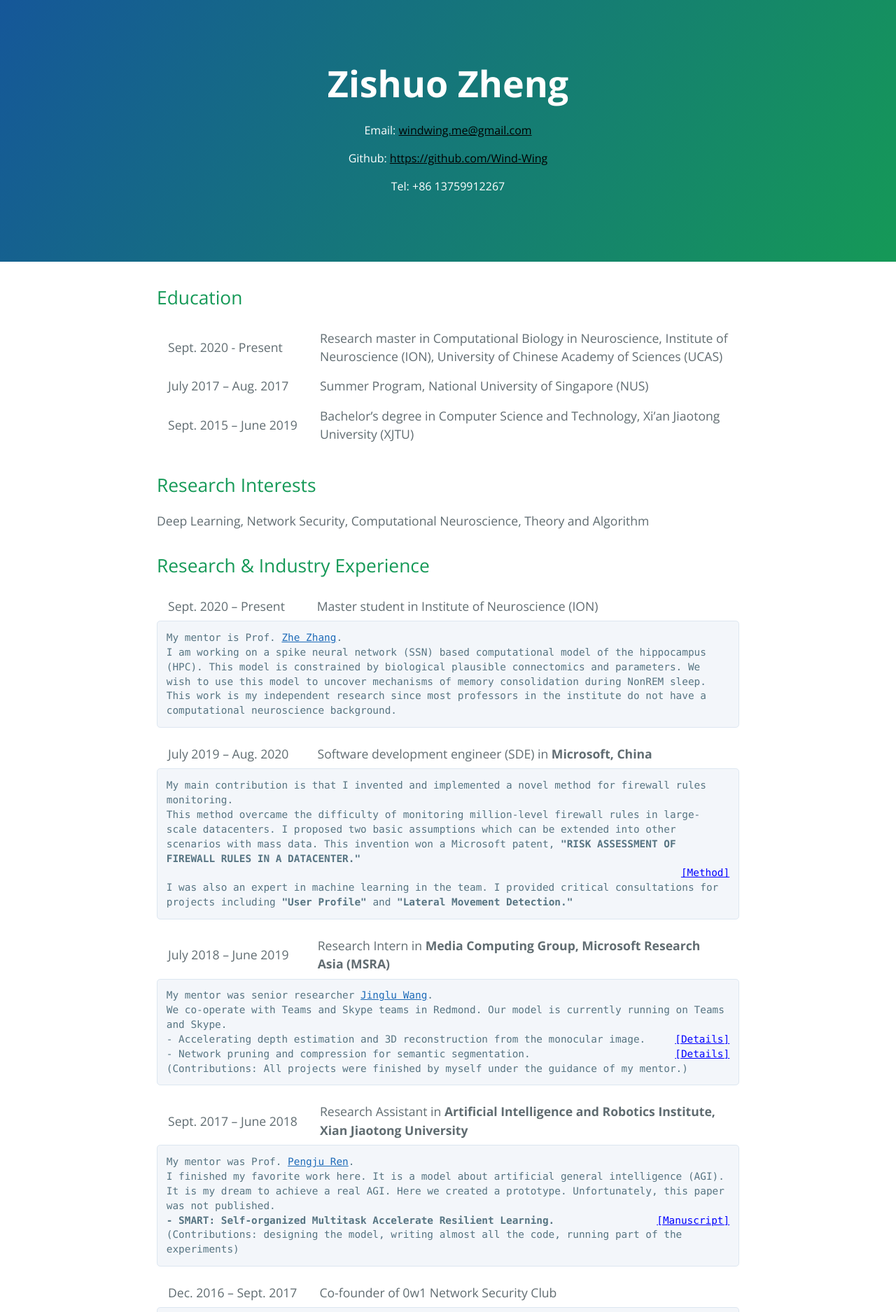
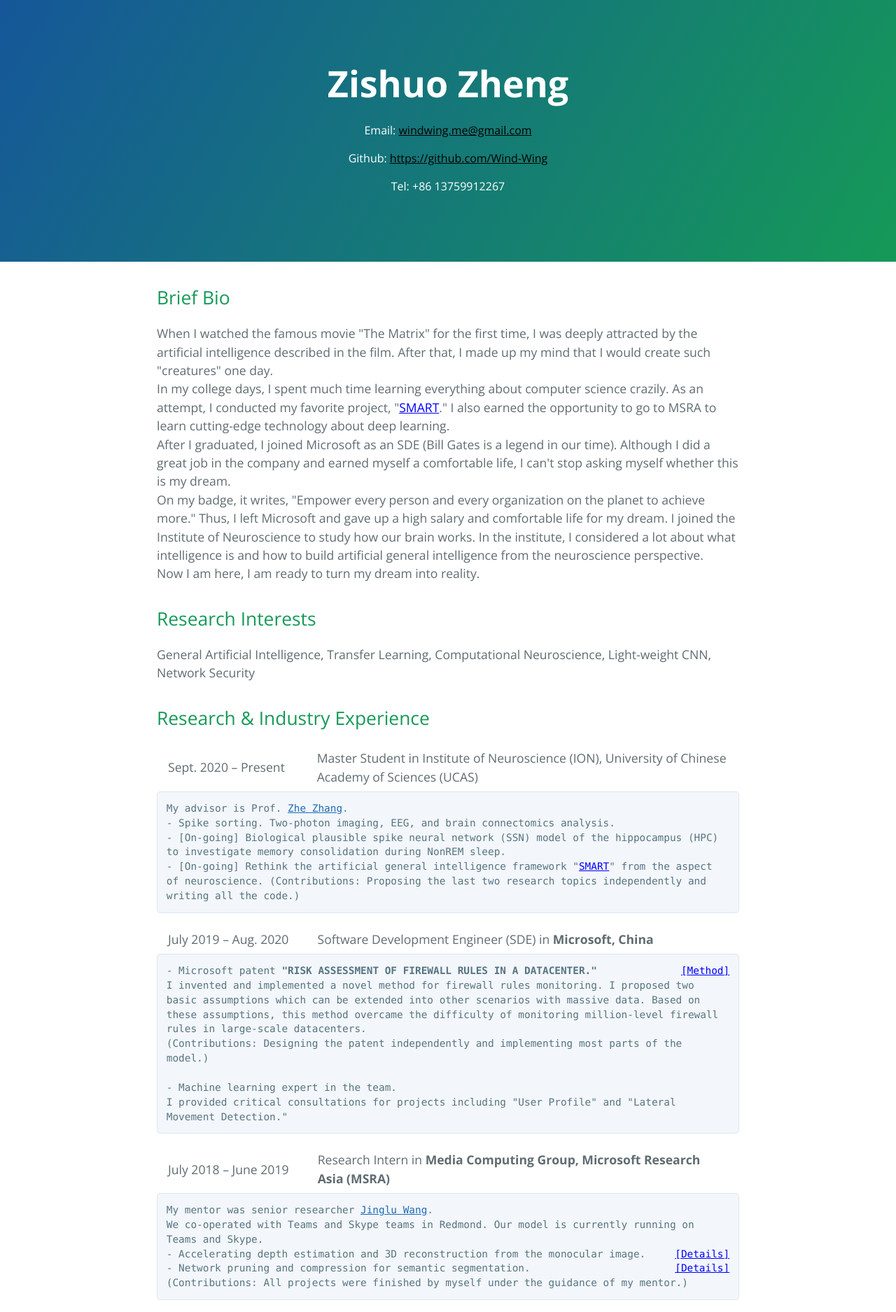
Before and after one commit to ZetaRing/ZetaRing.github.io, a PHP site: page / in a window 1280 px wide. Shown: the top 1875 px of the page at 70% size. Run offline with PHP 8.4, Linux system fonts and the light colour scheme.

Commit message:
Refine text and adjust home button

```diff
--- a/code/css_files/style.css
+++ b/code/css_files/style.css
@@ -910,8 +910,8 @@ a:hover {
 #navbar a {
 float: left;
 display: block;
-color: #000000;
 text-align: center;
-padding: 14px;
 text-decoration: none;
+font-size: 1.5rem;
+text-decoration: underline;
 }
--- a/code/index.html
+++ b/code/index.html
@@ -21,62 +21,63 @@
   </header>
 
 <main id="content" class="main-content" role="main">
-<h2 id="Education">Education</h2>
-<table>
-  <tr>
-    <td>Sept. 2020 - Present</td>
-    <td>Research master in Computational Biology in Neuroscience, Institute of Neuroscience (ION), University of Chinese Academy of Sciences (UCAS)</td>
-  </tr>
-  <tr>
-    <td>July 2017 – Aug. 2017</td>
-    <td>Summer Program, National University of Singapore (NUS)</td>
-  </tr>
-  <tr>
-    <td>Sept. 2015 – June 2019</td>
-    <td>Bachelor’s degree in Computer Science and Technology, Xi’an Jiaotong University (XJTU)</td>
-  </tr>
-</table>
+
+<h2>Brief Bio</h2>
+<p>When I watched the famous movie "The Matrix" for the first time, I was deeply attracted by the artificial intelligence described in the film.
+  After that, I made up my mind that I would create such "creatures" one day. <br>
+  In my college days, I spent much time learning everything about computer science crazily.
+  As an attempt, I conducted my favorite project, "<a href="#SMART" style="color: blue;"><u>SMART</u></a>."
+  I also earned the opportunity to go to MSRA to learn cutting-edge technology about deep learning.<br>
+  After I graduated, I joined Microsoft as an SDE (Bill Gates is a legend in our time).
+  Although I did a great job in the company and earned myself a comfortable life,
+  I can't stop asking myself whether this is my dream. <br>
+  On my badge, it writes, "Empower every person and every organization on the planet to achieve more."
+  Thus, I left Microsoft and gave up a high salary and comfortable life for my dream. I joined the Institute of Neuroscience to study how our brain works.
+  In the institute, I considered a lot about what intelligence is and how to build artificial general intelligence from the neuroscience perspective. <br>
+  Now I am here, I am ready to turn my dream into reality.
+</p>
 
 <h2>Research Interests</h2>
-<p>Deep Learning, Network Security, Computational Neuroscience, Theory and Algorithm</p>
-
+<p>General Artificial Intelligence, Transfer Learning, Computational Neuroscience, Light-weight CNN, Network Security</p>
 <h2>Research & Industry Experience</h2>
 <table>
   <tr>
     <td>Sept. 2020 – Present &nbsp;&nbsp;</td>
-    <td>Master student in Institute of Neuroscience (ION)</td>
+    <td>Master Student in Institute of Neuroscience (ION), University of Chinese Academy of Sciences (UCAS)</td>
   </tr>
 </table>
 <pre class="highlight">
-  <span class="p">My mentor is Prof. <a href="http://english.cebsit.cas.cn/lab/zhangzhe/research/" target="_blank" ><u>Zhe Zhang</u></a>.<br></span>
-  <span class="p">I am working on a spike neural network (SSN) based computational model of the hippocampus (HPC).</span>
-  <span class="p">This model is constrained by biological plausible connectomics and parameters.</span>
-  <span class="p">We wish to use this model to uncover mechanisms of memory consolidation during NonREM sleep.</span>
-  <span class="p">This work is my independent research since most professors in the institute do not have a computational neuroscience background.</span>
+  <span class="p">My advisor is Prof. <a href="http://english.cebsit.cas.cn/lab/zhangzhe/research/" target="_blank" ><u>Zhe Zhang</u></a>.<br></span>
+  <span class="p">- Spike sorting. Two-photon imaging, EEG, and brain connectomics analysis.<br></span>
+  <span class="p">- [On-going] Biological plausible spike neural network (SSN) model of the hippocampus (HPC) to investigate memory consolidation during NonREM sleep.<br></b></span>
+  <span class="p">- [On-going] Rethink the artificial general intelligence framework "<a href="#SMART" style="color: blue;"><u>SMART</u></a>" from the aspect of neuroscience.</span>
+  <span class="p">(Contributions: Proposing the last two research topics independently and writing all the code.)<br></span>
 </pre>
 <table>
   <tr>
-    <td>July 2019 – Aug. 2020 &nbsp;</td>
-    <td>Software development engineer (SDE) in <b>Microsoft, China</b></td>
+    <td id="MS">July 2019 – Aug. 2020 &nbsp;</td>
+    <td>Software Development Engineer (SDE) in <b>Microsoft, China</b></td>
   </tr>
 </table>
 <pre class="highlight">
-  <span class="p">My main contribution is that I invented and implemented a novel method for firewall rules monitoring.<br></span>
-  <span class="p">This method overcame the difficulty of monitoring million-level firewall rules in large-scale datacenters.</span>
-  <span class="p">I proposed two basic assumptions which can be extended into other scenarios with mass data.</span>
-  <span class="p">This invention won a Microsoft patent, <b>"RISK ASSESSMENT OF FIREWALL RULES IN A DATACENTER."</b><br></span>
+  <span class="p">- Microsoft patent <b>"RISK ASSESSMENT OF FIREWALL RULES IN A DATACENTER."</b></span>
   <span class="bracketlink"><a href="./firewall/index.html" style="color: blue;"><u>[Method]</u></a></span><br>
-  <span class="p">I was also an expert in machine learning in the team. I provided critical consultations for projects including <b>"User Profile"</b> and <b>"Lateral Movement Detection."</b></span>
+  <span class="p">I invented and implemented a novel method for firewall rules monitoring.</span>
+  <span class="p">I proposed two basic assumptions which can be extended into other scenarios with massive data.</span>
+  <span class="p">Based on these assumptions, this method overcame the difficulty of monitoring million-level firewall rules in large-scale datacenters.<br></span>
+  <span class="p">(Contributions: Designing the patent independently and implementing most parts of the model.)<br></span>
+  <span class="p"><br>- Machine learning expert in the team.<br></span>
+  <span class="p"></span> I provided critical consultations for projects including "User Profile" and "Lateral Movement Detection."</span>
 </pre>
 <table>
   <tr>
-    <td>July 2018 – June 2019 &nbsp;</td>
+    <td id="MSRA">July 2018 – June 2019 &nbsp;</td>
     <td>Research Intern in <b>Media Computing Group, Microsoft Research Asia (MSRA)</b></td>
   </tr>
 </table>
 <pre class="highlight">
   <span class="p">My mentor was senior researcher <a href="https://www.microsoft.com/en-us/research/people/jinglwa/" target="_blank"><u>Jinglu Wang</u></a>.<br></span>
-  <span class="p">We co-operate with Teams and Skype teams in Redmond. Our model is currently running on Teams and Skype. <br></span>
+  <span class="p">We co-operated with Teams and Skype teams in Redmond. Our model is currently running on Teams and Skype. <br></span>
   <span class="p">- Accelerating depth estimation and 3D reconstruction from the monocular image. </span>
   <span class="bracketlink"><a href="./reconstruction/index.html" style="color: blue;"><u>[Details]</u></a></span><br>
   <span class="p">- Network pruning and compression for semantic segmentation.</span>
@@ -87,13 +88,13 @@
 </pre>
 <table>
   <tr>
-    <td>Sept. 2017 – June 2018</td>
+    <td id="SMART">Sept. 2017 – June 2018</td>
     <td>Research Assistant in <b>Artificial Intelligence and Robotics Institute, Xian Jiaotong University</b></td>
   </tr>
 </table>
 <pre class="highlight">
-  <span class="p">My mentor was Prof. <a href="https://gr.xjtu.edu.cn/en/web/pengjuren/home" target="_blank"><u>Pengju Ren</u></a>.<br></span>
-  <span class="p">I finished my favorite work here. It is a model about artificial general intelligence (AGI). It is my dream to achieve a real AGI. Here we created a prototype. Unfortunately, this paper was not published. <br></span>
+  <span class="p">My advisor was Prof. <a href="https://gr.xjtu.edu.cn/en/web/pengjuren/home" target="_blank"><u>Pengju Ren</u></a>.<br></span>
+  <span class="p">I finished my favorite work here. It is a framework of artificial general intelligence (AGI). It is my dream to achieve a real AGI. Here we created a prototype. Unfortunately, this paper was not published. <br></span>
   <span class="p"><b>- SMART: Self-organized Multitask Accelerate Resilient Learning.</b></span>
   <span class="bracketlink"><a href="./SMART/index.html" style="color: blue;"><u>[Manuscript]</u></a></span><br>
   <span class="p">(Contributions: designing the model, writing almost all the code, running part of the experiments)</span>
@@ -109,7 +110,7 @@
   <span class="p">- Machine learning-based eavesdropping of mobile phone digital keypad.<br></span>
   <span class="p">(Contributions: CNN part)<br></span>
   <span class="p">- Hold several CTF contests within the campus.<br></span>
-  <span class="p">(Contributions: build CTF server with docker, design exams for web penetration testing, training newbies)<br></span>
+  <span class="p">(Contributions: building CTF server with Docker, designing exams for web penetration testing, training newbies)<br></span>
 </pre>
 <table>
   <tr>
@@ -118,11 +119,23 @@
   </tr>
 </table>
 <pre class="highlight">
-  <span class="p">My mentor was Prof. Chenxu Wang.<br></span>
+  <span class="p">My advisor was Prof. Chenxu Wang.<br></span>
   <span class="p">It was my first time programming with C++. I wrote a music game to display the power law distribution of notes. This game was sold to China Digital Science and Technology Museum for exhibition.</span>
   <span class="bracketlink"><a href="https://www.cdstm.cn/museum/zphc/kjyshC/201907/t20190715_919538.html#left-video" target="_blank" style="color: blue;"><u>[Video in Chinese]</u></a></span><br>
   <span class="p">(Contributions: 98% code, around 10,000 lines of C/C++)<br></span>
 </pre>
+
+<h2 id="Education">Education Experience</h2>
+<table>
+  <tr>
+    <td>Sept. 2020 - Present</td>
+    <td>Research master in Computational Biology, Institute of Neuroscience (ION), University of Chinese Academy of Sciences (UCAS)</td>
+  </tr>
+  <tr>
+    <td>Sept. 2015 – June 2019</td>
+    <td>Bachelor’s degree in Computer Science and Technology, Xi’an Jiaotong University (XJTU)</td>
+  </tr>
+</table>
 
 <h2>Publications</h2>
 <p>Aimaier, G., Qian, K., <b>Zheng, Z.,</b> Peng, W., Zhang, Z., Ding, J. and Wang, X. (2022). Interictal Heart Rate Variability as a Biomarker for Comorbid Depressive Disorders among People with Epilepsy. Brain sciences, 12(5), 671. https://doi.org/10.3390/brainsci12050671.</p>
@@ -149,7 +162,7 @@
   </tr>
   <tr>
     <td>March 2017</td>
-    <td>First Prize in Chinese Colleges Computer Competition (CCCC) - GroupProgramming Ladder Tournament</td>
+    <td>First Prize in Chinese Colleges Computer Competition (CCCC) - Group Programming Ladder Tournament</td>
   </tr>
   <tr>
     <td>Dec. 2016</td>
@@ -162,7 +175,7 @@
 </table>
 
 <footer class="site-footer">
-<span class="site-footer-credits">This page was built based on the <a href="https://pages.github.com/" target="_blank" style="color: blue;"><u>GitHub Pages</u></a> project.</span>
+<span class="site-footer-credits">This page was built based on the <a href="https://pages.github.com/" target="_blank" style="color: blue;"><u>GitHub Pages</u></a> project on Azure with Docker.</span>
 </footer>
 </main>
 </body></html>
--- a/code/reconstruction/index.html
+++ b/code/reconstruction/index.html
@@ -15,7 +15,7 @@
   </header>
 
   <div id="navbar">
-    <a href="../index.html">Home</a>
+    <a href="../index.html#MSRA">Home</a>
   </div>
 
 <main id="content" class="main-content" role="main">
@@ -30,7 +30,7 @@
 </video>
 
 <h2>Method</h2>
-<p>We almost changed all components in the PlaneNet, including backbone network, pyramid pooling, and implementation of convolution.</p>
+<p>We almost changed all components in the PlaneNet, including the backbone network, pyramid pooling, and implementation of convolution blocks.</p>
 <p>Original network structure from (C. Liu et al., CVPR, 2018):</p>
 <img src="./original.png">
 <p>Our structure:</p>
@@ -41,7 +41,7 @@
 <h2>Result</h2>
 <p>For indoor scenarios, most objects are artificial. There are always planes in man-made artifacts like desks, walls, and screens. As a result, we will focus on the accuracy of depth estimation of plane areas here.</p>
 <img src="./table.png">
-<p>As we can learn from the table, depth estimation accuracy drops slightly while computation cost is vastly reduced in our network.</p>
+<p>As we learn from the table, depth estimation accuracy drops slightly while computation cost is vastly reduced in our network.</p>
 <img src="./result.png">
 <p>Our network even out-performance PlaneNet in some cases, as shown above.</p>
 
```
Also changed, not shown: code/SMART/index.html (+4 -3 lines), code/firewall/index.html (+5 -5 lines), code/segmentation/index.html (+6 -5 lines).
